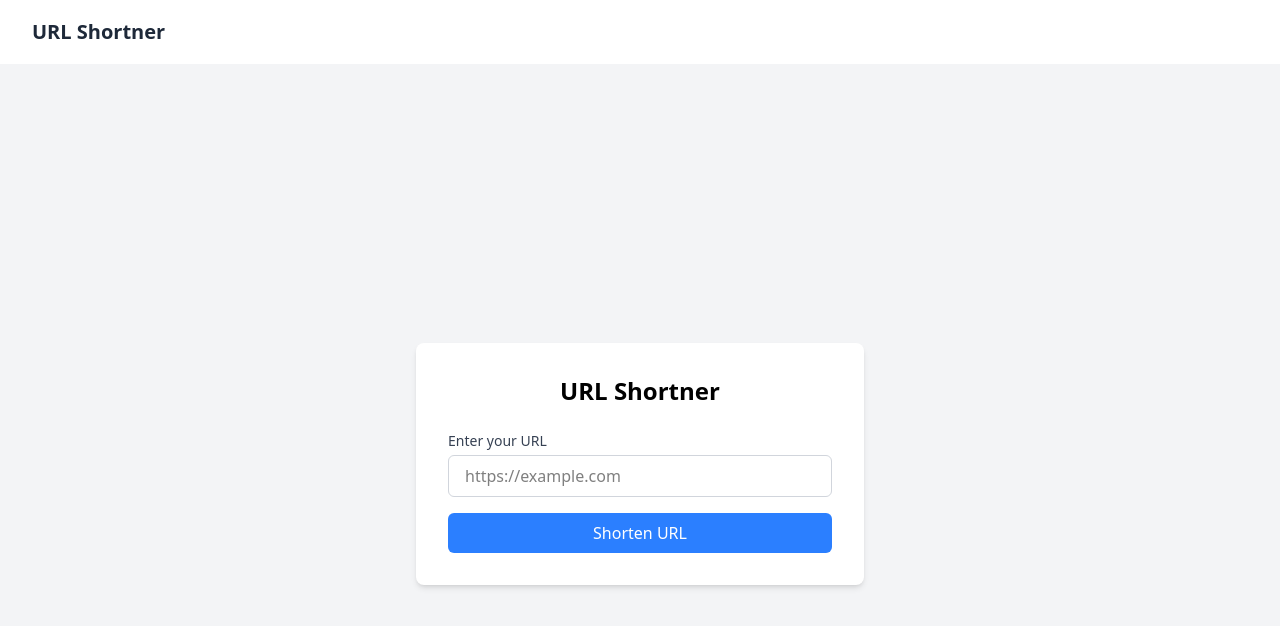
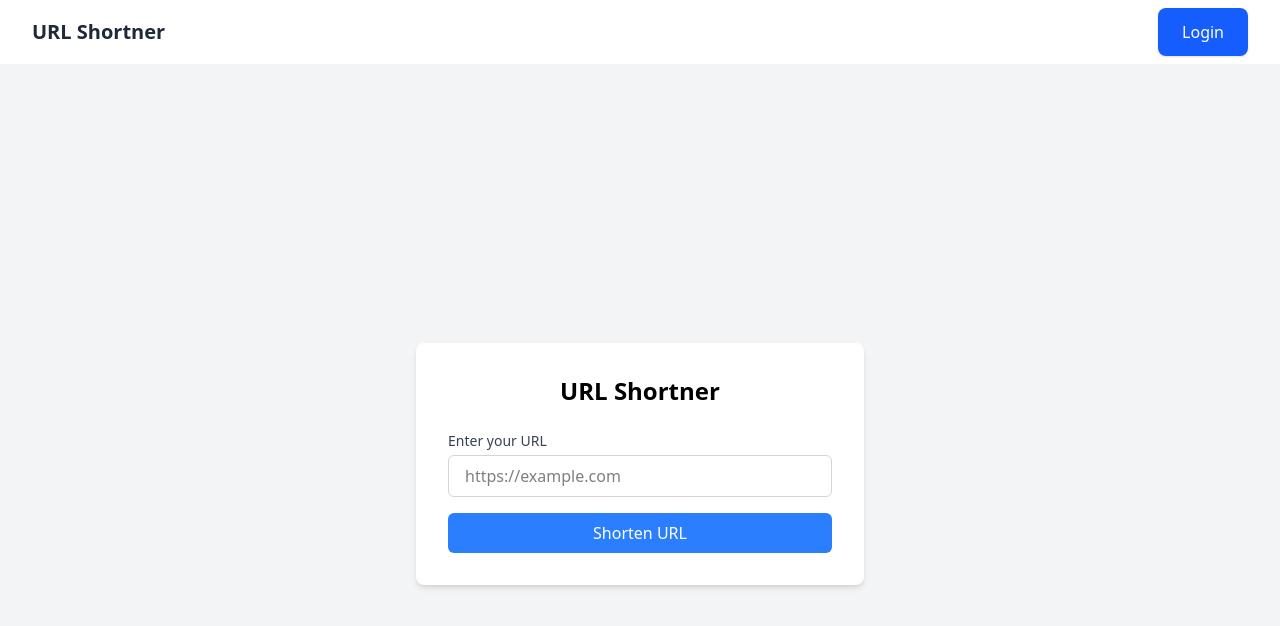
Before and after one commit to HarshCodesX/URL-shortner, a React app in the folder Frontend/: page / in a window 1280 px wide. Shown: the top 626 px of the page. Built offline with nearby package versions, Linux system fonts and the light colour scheme; the HTML template or start-up script is replaced by a standard one.

Commit message:
added styling to the button

```diff
--- a/Frontend/src/components/Navbar.jsx
+++ b/Frontend/src/components/Navbar.jsx
@@ -4,17 +4,31 @@ const Navbar = () => {
   return (
     <nav className='bg-white shadow-md'>
         <div className='max-w-7xl mx-auto px-4 sm:px-6 lg:px-8'>
-            <div className='flex justify-between h-16'>
+            <div className='flex justify-between h-16 items-center'>
                 {/* Left side -App Name */}
                 <div className='flex items-center'>
                     <Link to="/" className='text-xl font-bold text-gray-800'>
                         URL Shortner
                     </Link>
                 </div>
+                <button onClick={() => {
+
+                }} className="
+                px-6 py-3
+                bg-blue-600 text-white
+                rounded-lg
+                font-medium
+                shadow-sm
+                hover:bg-blue-700
+                transition-all
+                duration-200
+                hover:shadow
+                cursor-pointer
+              " >Login</button>
             </div>
         </div>
     </nav>
   )
 }
 
-export default Navbar
+export default Navbar;
```
